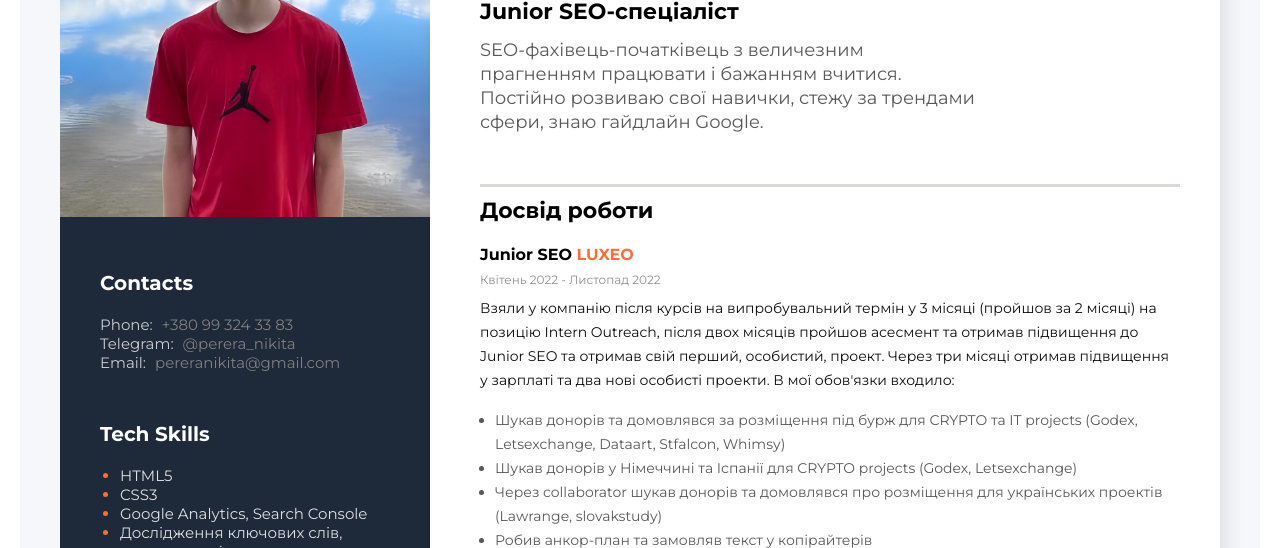
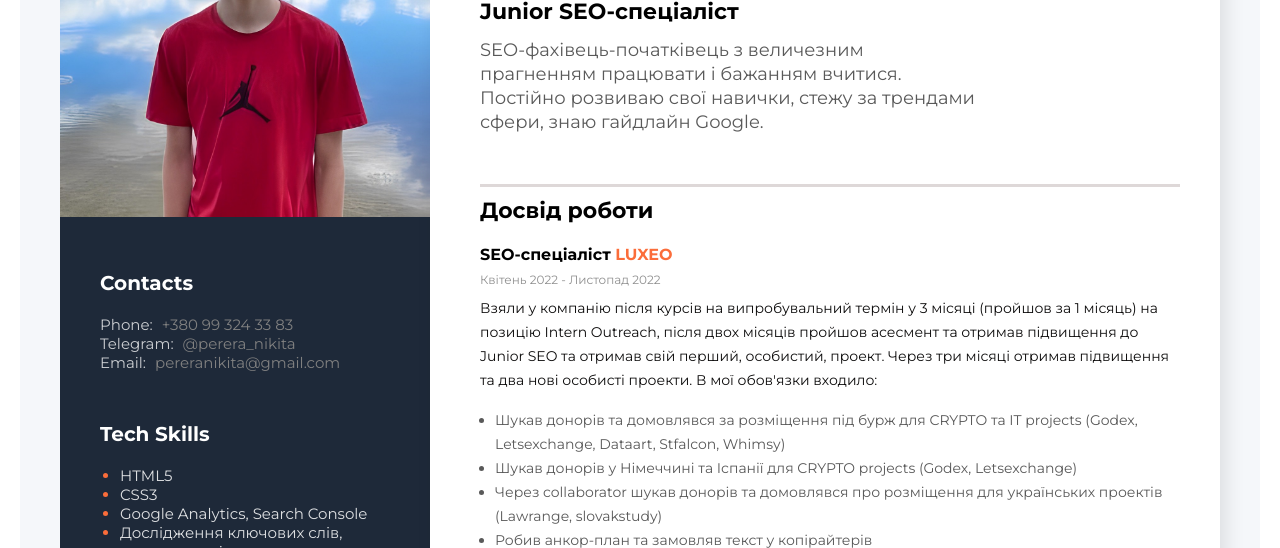
Before and after one commit to NikitaPerera/CV-esume, a plain HTML site: page index.html in a window 1280 px wide. Shown: the part 225-773 px from the top of the page. Drawn offline with Linux system fonts and the light colour scheme.

Commit message:
Update index.html

```diff
--- a/index.html
+++ b/index.html
@@ -48,9 +48,9 @@
         <div class="work">
             <h3 class="title">Досвід роботи</h3>
             <div>
-                <h4 class="work-position">Junior SEO <span class="organ">LUXEO</span></h4>
+                <h4 class="work-position">SEO-спеціаліст <span class="organ">LUXEO</span></h4>
                 <p class="period">Квітень 2022 - Листопад 2022</p>
-                <p class="work-discription">Взяли у компанію після курсів на випробувальний термін у 3 місяці (пройшов за 2 місяці) на позицію Intern Outreach, після двох місяців пройшов асесмент та отримав підвищення до Junior SEO та отримав свій перший, особистий,  проект. Через три місяці отримав підвищення у зарплаті та два нові особисті проекти. В мої обов'язки входило:</p>
+                <p class="work-discription">Взяли у компанію після курсів на випробувальний термін у 3 місяці (пройшов за 1 місяць) на позицію Intern Outreach, після двох місяців пройшов асесмент та отримав підвищення до Junior SEO та отримав свій перший, особистий,  проект. Через три місяці отримав підвищення та два нові особисті проекти. В мої обов'язки входило:</p>
                 <ul class="work-list">
                     <li class="list-worl-item">Шукав донорів та домовлявся за розміщення під бурж для CRYPTO та IT projects (Godex, Letsexchange, Dataart, Stfalcon, Whimsy)</li>
                     <li class="list-worl-item">Шукав донорів у Німеччині та Іспанії для CRYPTO projects (Godex, Letsexchange)</li>
```
